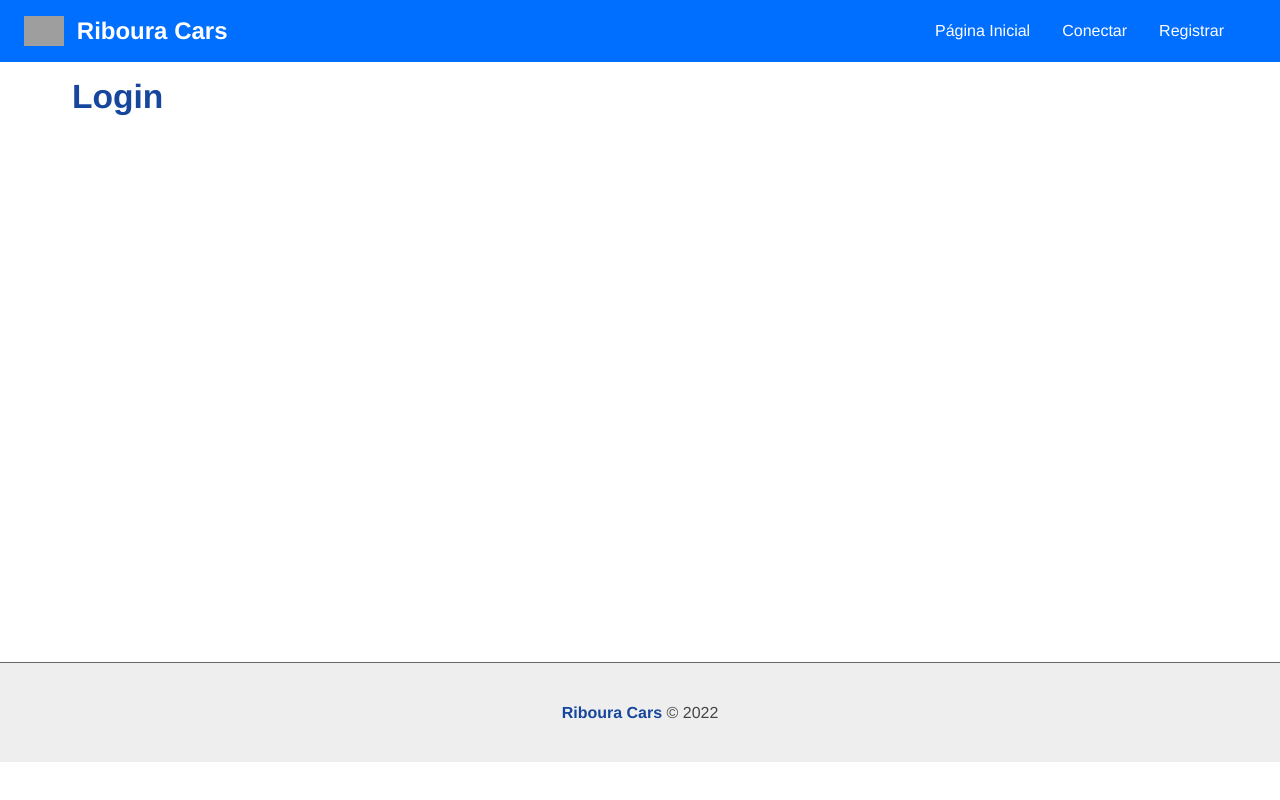
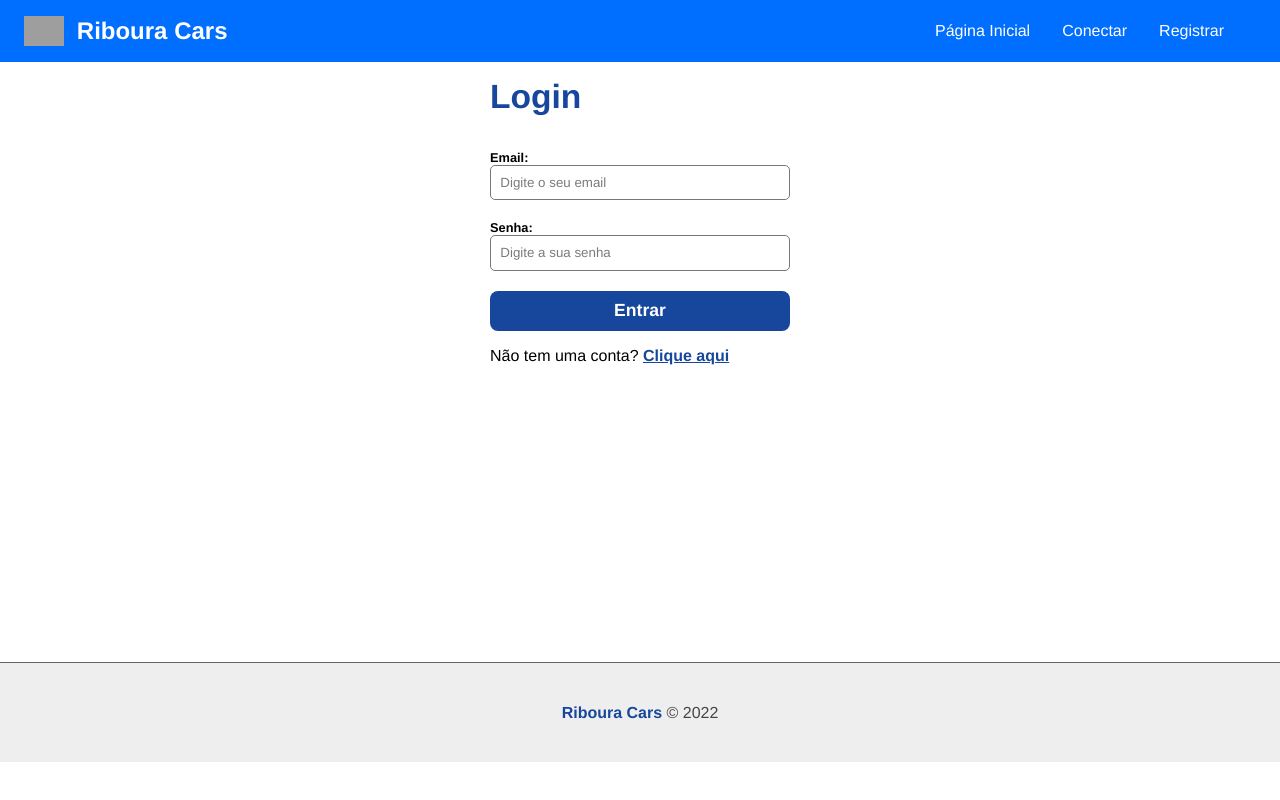
Before and after one commit to dlzzdev/riboura-vehicles, a React (Create React App) app in the folder web/: page /login in a window 1280 px wide. Built offline with nearby package versions, Linux system fonts and the light colour scheme; grey boxes are pictures that could not be loaded; the HTML template or start-up script is replaced by a standard one.

Commit message:
:lipstick: feat: Login concluido

```diff
--- a/web/src/components/pages/Auth/Login.tsx
+++ b/web/src/components/pages/Auth/Login.tsx
@@ -1,7 +1,47 @@
+import { useState, useContext } from "react";
+import { Input } from "../../form/Input";
+import { Context } from "../../../context/UserContext";
+
+import styles from "../../form/Form.module.css";
+import { Link } from "react-router-dom";
+
 export const Login = () => {
+  const [user, setUser] = useState({});
+  const { login } = useContext(Context);
+
+  function handleChange(e: any) {
+    setUser({ ...user, [e.target.name]: e.target.value });
+  }
+
+
+  function handleSubmit(e: any) {
+    e.preventDefault();
+    login(user);
+  }
+
   return (
-    <section>
+    <section className={styles.form_container}>
       <h1>Login</h1>
+      <form onSubmit={handleSubmit}>
+        <Input
+          text="Email"
+          type="email"
+          name="email"
+          placeholder="Digite o seu email"
+          handleOnChange={handleChange}
+        />
+        <Input
+          text="Senha"
+          type="password"
+          name="password"
+          placeholder="Digite a sua senha"
+          handleOnChange={handleChange}
+        />
+        <input type="submit" value="Entrar" />
+      </form>
+      <p>
+        Não tem uma conta? <Link to="/register">Clique aqui</Link>
+      </p>
     </section>
   );
-}
+};
--- a/web/src/context/UserContext.tsx
+++ b/web/src/context/UserContext.tsx
@@ -5,16 +5,17 @@ type UserContextType = {
   user?: any;
   register: (user: any) => void;
   authenticated: boolean;
+  login: (user: any) => void;
   logout: (user: any) => void;
 };
 
 const Context = createContext({} as UserContextType);
 
 function UserProvider({ children }: any) {
-  const { authenticated, register, logout } = UseAuth();
+  const { authenticated, register, login, logout } = UseAuth();
 
   return (
-    <Context.Provider value={{ authenticated, register, logout }}>
+    <Context.Provider value={{ authenticated, register, login, logout }}>
       {children}
     </Context.Provider>
   );
--- a/web/src/hooks/useAuth.ts
+++ b/web/src/hooks/useAuth.ts
@@ -40,6 +40,22 @@ export default function UseAuth() {
     navigate("/");
   }
 
+  async function login(user: any) {
+    let msgText = "Login realizado com sucesso!";
+    let msgType = "success";
+
+    try {
+      const data = await api.post("/users/login", user).then((res) => res.data);
+
+      authUser(data);
+    } catch (e: any) {
+      msgText = e.response.data.message;
+      msgType = "error";
+    }
+
+    SetFlashMessage(msgText, msgType);
+  }
+
   async function logout(user: any) {
     const msgText = "Logout realizado com sucesso!";
     const msgType = "success";
@@ -51,5 +67,6 @@ export default function UseAuth() {
     SetFlashMessage(msgText, msgType);
   }
 
-  return { authenticated, register, logout };
+
+  return { authenticated, register, login, logout };
 }
```
